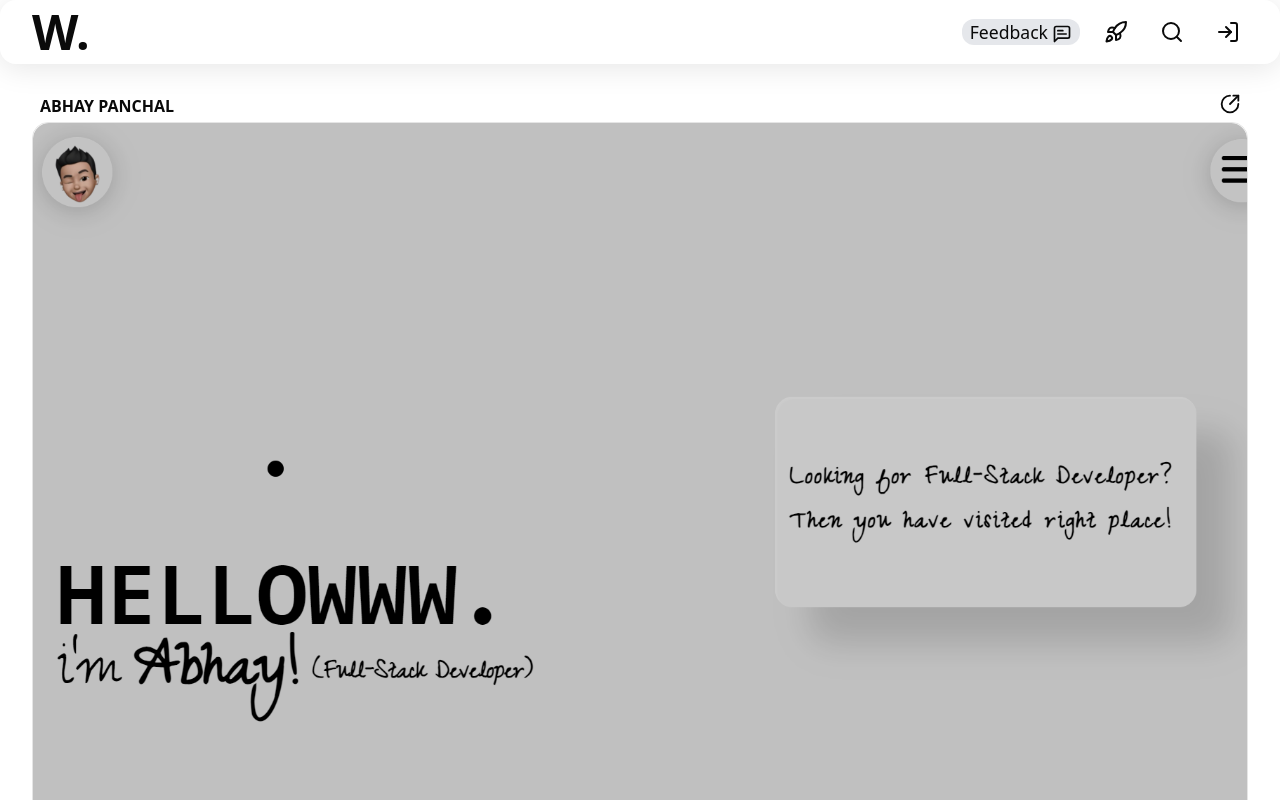
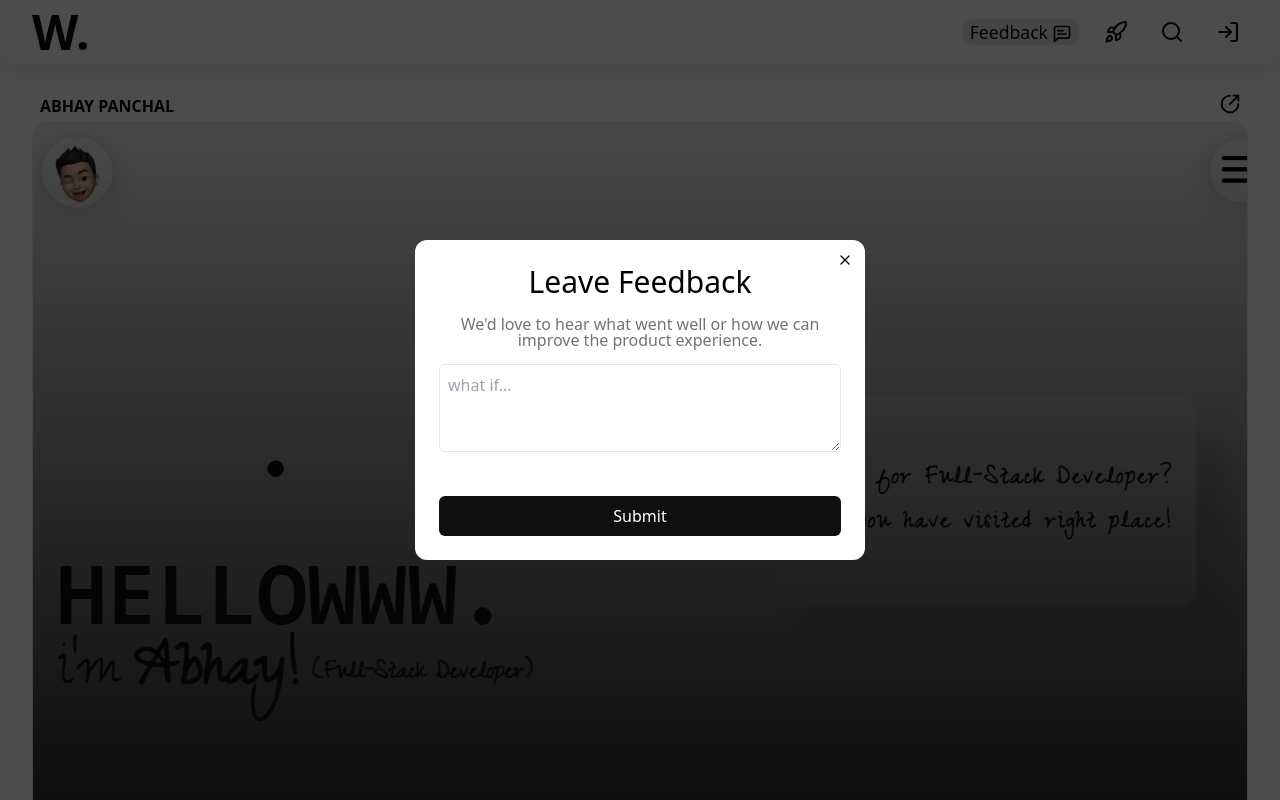
Before and after one commit to 9xVibee/wistezzFrontend, a React (Vite) app: page / in a window 1280 px wide. Both pictures are taken after a click on the element "Feedback". Shown: the top 800 px of the page. Built offline with nearby package versions, Linux system fonts and the light colour scheme; a web font is replaced by a local one.

Commit message:
feat: feedback form added

```diff
--- /dev/null
+++ b/src/components/FeedBackForm.tsx
@@ -0,0 +1,43 @@
+import { X } from "lucide-react";
+
+interface FeedBackFormProps {
+  setIsFeedBackFormOpen: (isOpen: boolean) => void;
+}
+
+const FeedBackForm = ({ setIsFeedBackFormOpen }: FeedBackFormProps) => {
+  return (
+    <div className="w-full top-0 left-0 h-screen absolute flex justify-center items-center">
+      <div className="bg-white opacity-100! py-6 z-10 w-[450px] rounded-xl h-[40%] relative flex flex-col items-center gap-4 px-6">
+        <X
+          className="absolute right-3 top-3 size-4 cursor-pointer"
+          onClick={() => setIsFeedBackFormOpen(false)}
+        />
+        <h1 className="capitalize text-center text-3xl text-black font-medium">
+          leave feedback
+        </h1>
+        <p className="text-base text-center leading-4  font-medium text-muted-foreground">
+          We'd love to hear what went well or how we can improve the product
+          experience.
+        </p>
+        <textarea
+          cols={30}
+          className="w-full p-2 rounded-md border"
+          placeholder="what if..."
+          rows={4}
+        ></textarea>
+        <button
+          className="w-full py-2 flex bg-[#0f0f0f] items-center justify-center rounded-md text-white hover:opacity-90 text-base mt-7 transition-opacity"
+          type="submit"
+        >
+          Submit
+        </button>
+      </div>
+      <div
+        className="w-full h-full bg-black absolute opacity-70"
+        onClick={() => setIsFeedBackFormOpen(false)}
+      ></div>
+    </div>
+  );
+};
+
+export default FeedBackForm;
--- a/src/components/MostLikedSites.tsx
+++ b/src/components/MostLikedSites.tsx
@@ -5,7 +5,7 @@ const MostLikedSites = () => {
   return (
     <div className="w-full px-3 md:px-10 h-fit flex flex-col gap-2 items-start justify-center">
       <h1 className="font-semibold flex items-center gap-1 text-xl">
-        Most Liked Sitezz <Heart className="size-4 mt-1" strokeWidth={2.2} />
+        Most Liked W.Site <Heart className="size-5" strokeWidth={2.2} />
       </h1>
       <div className="w-full grid grid-cols-1 xs:grid-cols-2 md:grid-cols-3 xl:grid-cols-4 grid-rows-2 gap-5 mb-4">
         {Array(8)
--- a/src/components/Navbar.tsx
+++ b/src/components/Navbar.tsx
@@ -15,9 +15,11 @@ import {
 import { useEffect, useState } from "react";
 import DropDownItem from "./DropDownItem";
 import { DropDownData } from "@/utils/data";
+import FeedBackForm from "./FeedBackForm";
 
 const Navbar = () => {
   const [isOpen, setIsOpen] = useState(false);
+  const [isFeedBackFormOpen, setIsFeedBackFormOpen] = useState(false);
   const [user, setUser] = useState(false);
 
   useEffect(() => {
@@ -39,7 +41,10 @@ const Navbar = () => {
       </Link>
       <div className="flex items-center gap-2 sm:gap-4">
         {/* feedback */}
-        <p className="hidden items-center text-[1.1rem] gap-1 bg-gray-200 px-2 rounded-xl cursor-pointer sm:flex">
+        <p
+          className="hidden items-center text-[1.1rem] gap-1 bg-gray-200 px-2 rounded-xl cursor-pointer sm:flex"
+          onClick={() => setIsFeedBackFormOpen(true)}
+        >
           Feedback <MessageSquareText className="size-5 mt-1" />
         </p>
 
@@ -123,6 +128,11 @@ const Navbar = () => {
             </p>
           </div>
         )}
+
+        {/* Feedback popup */}
+        {isFeedBackFormOpen && (
+          <FeedBackForm setIsFeedBackFormOpen={setIsFeedBackFormOpen} />
+        )}
       </div>
     </div>
   );
--- a/src/components/WebsiteCard.tsx
+++ b/src/components/WebsiteCard.tsx
@@ -6,14 +6,15 @@ import { Link } from "react-router-dom";
 const WebsiteCard = ({ idx }: { idx: number }) => {
   return (
     <div className="flex flex-col rounded-md gap-2 md:mb-4">
-      <div className="w-full h-[12rem] border hover:shadow-lg transition-shadow duration-300 overflow-hidden rounded-md cursor-pointer">
+      <div className="group w-full h-[12rem] border hover:shadow-lg transition-shadow duration-300 overflow-hidden rounded-md cursor-pointer relative">
         <Link to={"/website/:id"}>
           <img
             src={idx % 2 == 0 ? Banner2Img : BannerImg}
             alt=""
-            className="rounded-md w-full h-full object-cover transition-all duration-300 hover:scale-110"
+            className="rounded-md w-full h-full object-cover transition-all duration-300 group-hover:scale-110"
           />
         </Link>
+        <div className="w-full h-full rounded-2xl absolute bg-gradient-to-t from-neutral-900 to-transparent top-0 left-0 flex justify-center items-center"></div>
       </div>
       <div className="flex gap-2 items-center">
         <div className="w-12 h-10">
--- a/src/components/WebsiteOfTheDay.tsx
+++ b/src/components/WebsiteOfTheDay.tsx
@@ -17,7 +17,7 @@ const WebsiteOfTheDay = () => {
           alt=""
           className="w-full h-full rounded-2xl object-cover transition-all duration-300"
         />
-        <div className="w-full h-full rounded-2xl absolute bg-[rgba(0,0,0,0.2)] top-0 left-0 flex justify-center items-center"></div>
+        <div className="w-full h-full rounded-2xl absolute bg-gradient-to-t from-neutral-900 to-transparent top-0 left-0 flex justify-center items-center"></div>
       </div>
     </div>
   );
```
